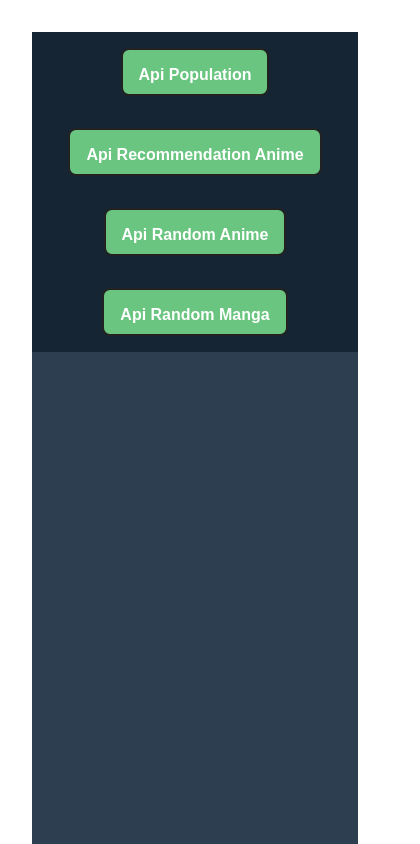
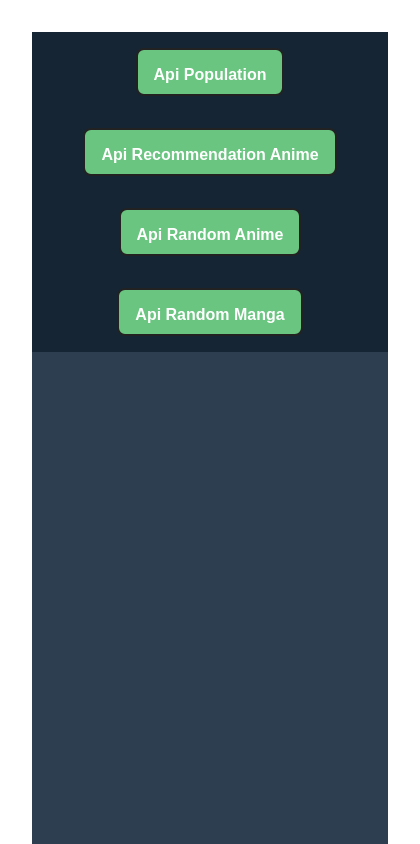
Before and after one commit to Dani540/Talleres, a Vue app: page / in a window 390 px wide. Shown: the top 844 px of the page, 420 px wide, since content can reach past the window. Built offline with nearby package versions, Linux system fonts and the light colour scheme.

Commit message:
[Fix] - Added a CSS rule for the responsiveness of the screen (min-width: 420px).

```diff
--- a/src/assets/main.css
+++ b/src/assets/main.css
@@ -4,4 +4,5 @@
   margin: auto;
   padding: 2rem;
   font-weight: normal;
+  min-width: 420px;
 }
```
